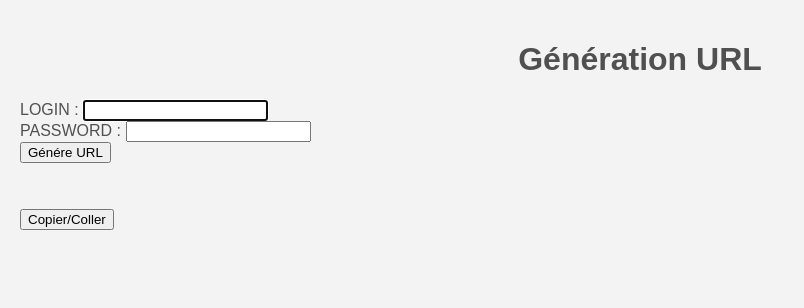
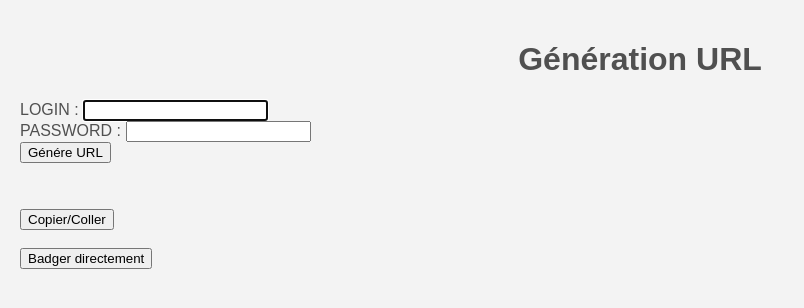
Before and after one commit to jbousquie/pointeuse, a Flask app: page / in a window 1280 px wide. Shown: the top 308 px of the page, without its empty margins (0-804 px from the left). Run offline with Flask 2, Linux system fonts and the light colour scheme.

Commit message:
bouton badge direct

```diff
--- a/static/css/default.css
+++ b/static/css/default.css
@@ -9,7 +9,13 @@ body {
 h1, h2 {
     text-align: center;
 }
+
 #generated_url {
 	text-align: left;
 	font-size: 18pt;
 }
+
+#badge {
+	width: 100px;
+	padding-left: 97%;
+}
--- a/templates/index.html
+++ b/templates/index.html
@@ -22,6 +22,10 @@
         </span>
         <br>
         <button onclick="copyText()">Copier/Coller</button>
+        <br><br>
+        <div id="bagde">
+            <button onclick="location.href='{{generated_url}}'">Badger directement</button>
+        </div>
     </div>
     <script>
         var copyText = function() {
```
Also changed, not shown: 1 other file.
